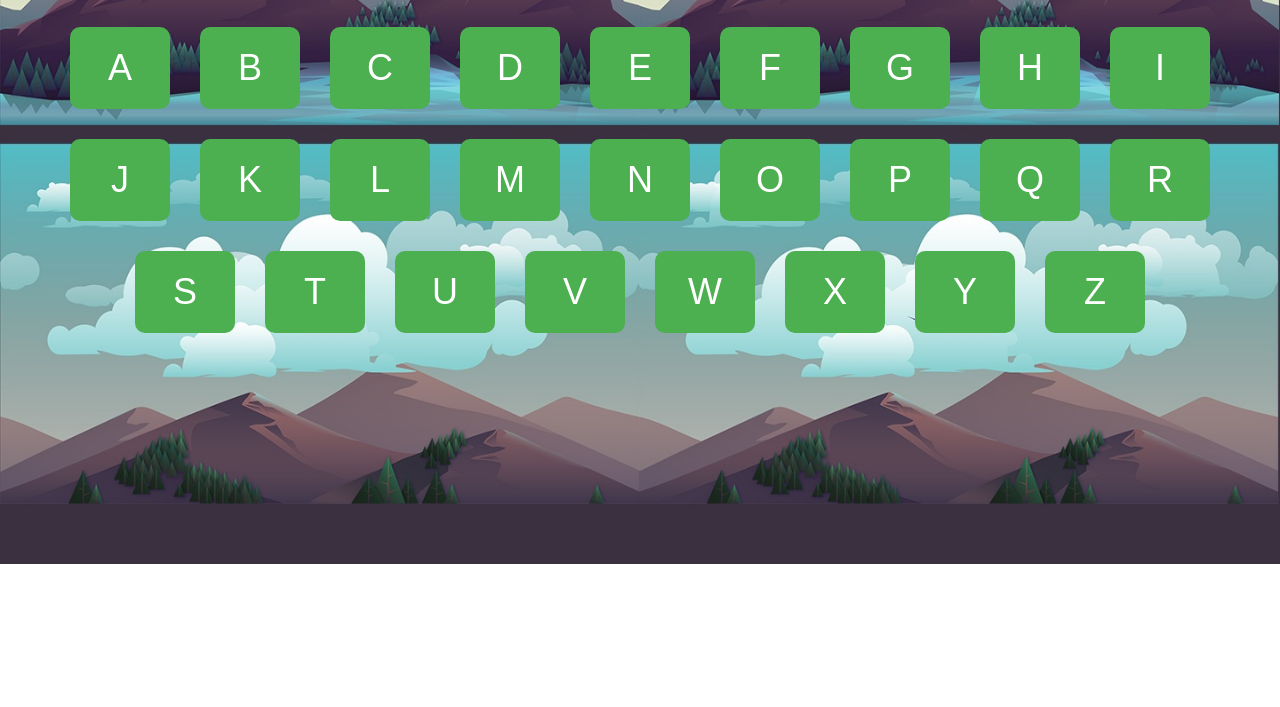
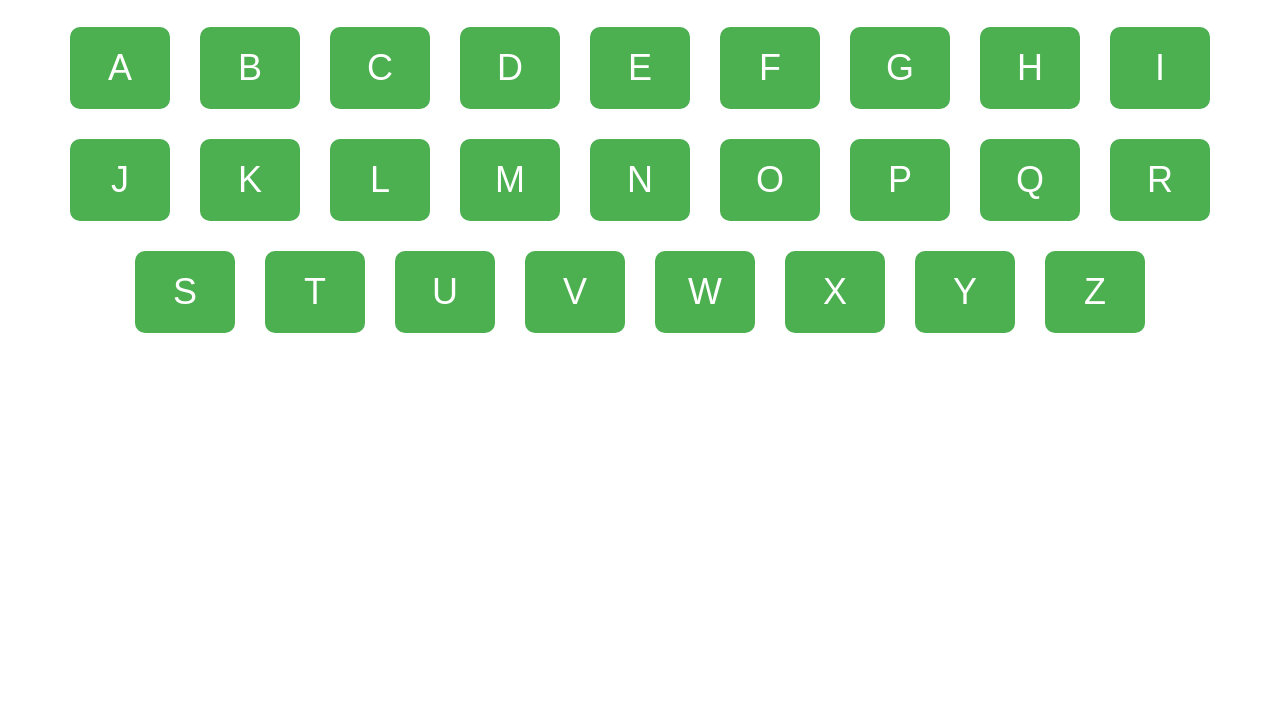
Before and after one commit to Kubendra2004/brainyquest, a plain HTML site: page games/Alpha/alpha.html in a window 1280 px wide. Shown: the part 93-800 px from the top of the page. Drawn offline with Linux system fonts and the light colour scheme; files whose address does not match are found by name.

Commit message:
alpha.html

```diff
--- a/games/Alpha/alpha.html
+++ b/games/Alpha/alpha.html
@@ -9,7 +9,7 @@
             font-family: Arial, sans-serif;
             background-color: #f0f0f0;
             text-align: center;
-            background: url('login.jpg') no-repeat center center;
+            background: url('') no-repeat center center;
              /* Add the path to your image */
             background-size: cover; /* Ensure the image covers the entire page */
             background-position: center center; /* Center the image */
```
